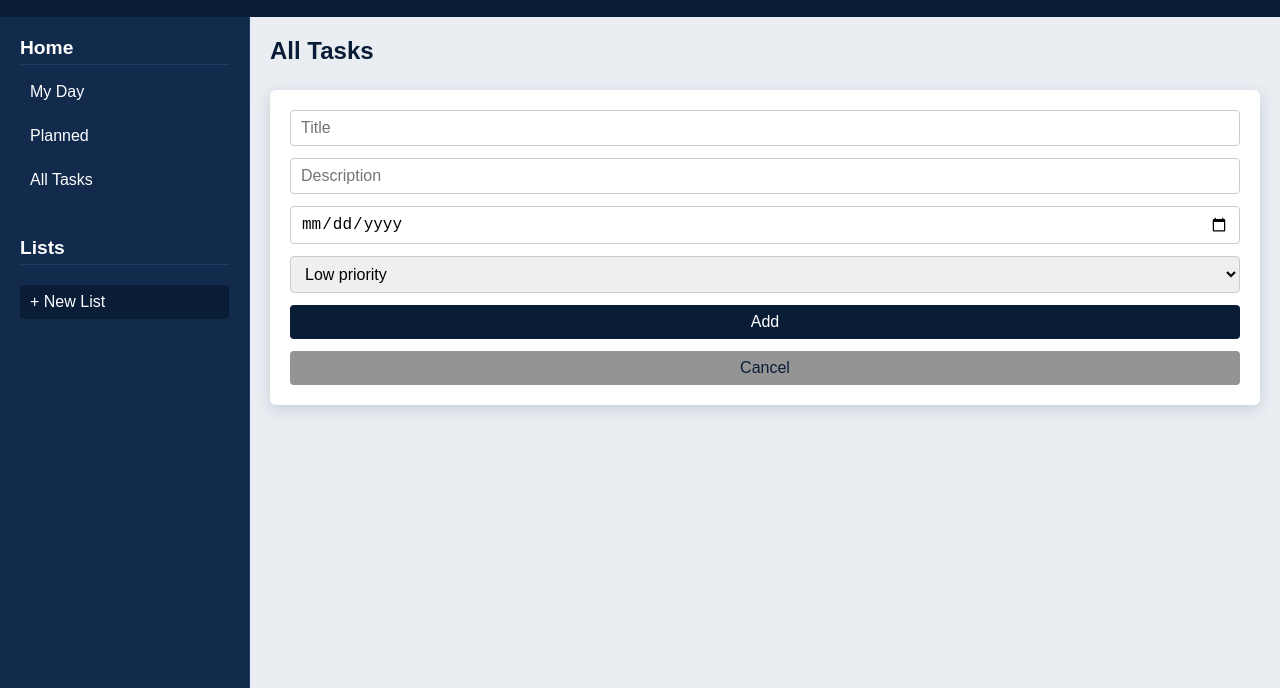
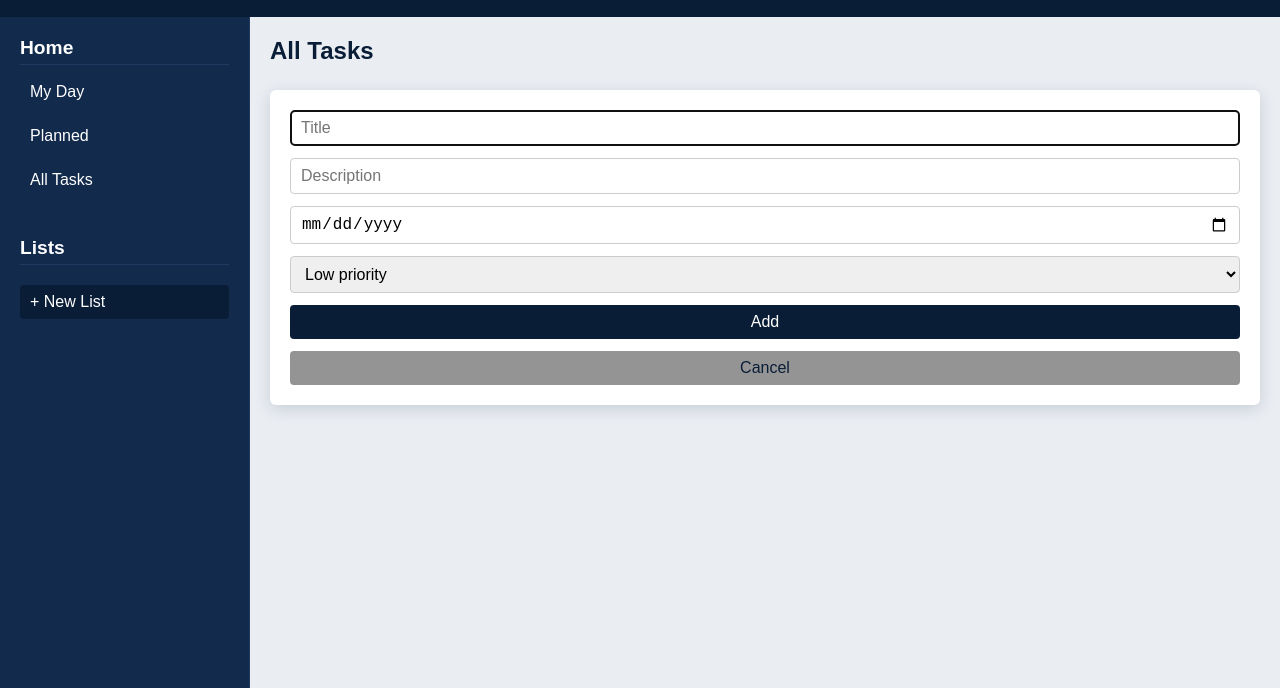
Before and after one commit to dlastic/odin-todo-list, a website built with webpack: page src/template.html in a window 1280 px wide. Both pictures are taken after a click on the button "+ New Task". Shown: the part 68-756 px from the top of the page. Built offline with nearby package versions, Linux system fonts and the light colour scheme.

Commit message:
Add focus to title input on new todo popup

```diff
--- a/src/modules/navController.js
+++ b/src/modules/navController.js
@@ -23,6 +23,7 @@ export default function bindEvents() {
   const cancelTodoBtn = document.querySelector(".cancel-todo-btn");
   const newTodoForm = document.querySelector(".new-todo-form");
   const dueDateInput = document.querySelector("#due-date");
+  const todoTitleInput = document.querySelector(".new-todo-title");
 
   document.addEventListener("DOMContentLoaded", () => {
     setMinimumDate(dueDateInput);
@@ -64,6 +65,7 @@ export default function bindEvents() {
 
   newTodoBtn.addEventListener("click", () => {
     toggleHiddenGroup(newTodoGroup);
+    todoTitleInput.focus();
   });
 
   cancelTodoBtn.addEventListener("click", () => {
--- a/src/template.html
+++ b/src/template.html
@@ -51,7 +51,12 @@
           <button class="new-todo-btn">+ New Task</button>
           <div class="new-todo-popup hidden">
             <form id="new-todo-form">
-              <input name="title" placeholder="Title" required />
+              <input
+                name="title"
+                placeholder="Title"
+                class="new-todo-title"
+                required
+              />
               <input name="description" placeholder="Description" required />
               <input type="date" name="dueDate" id="due-date" />
               <select name="priority">
```
